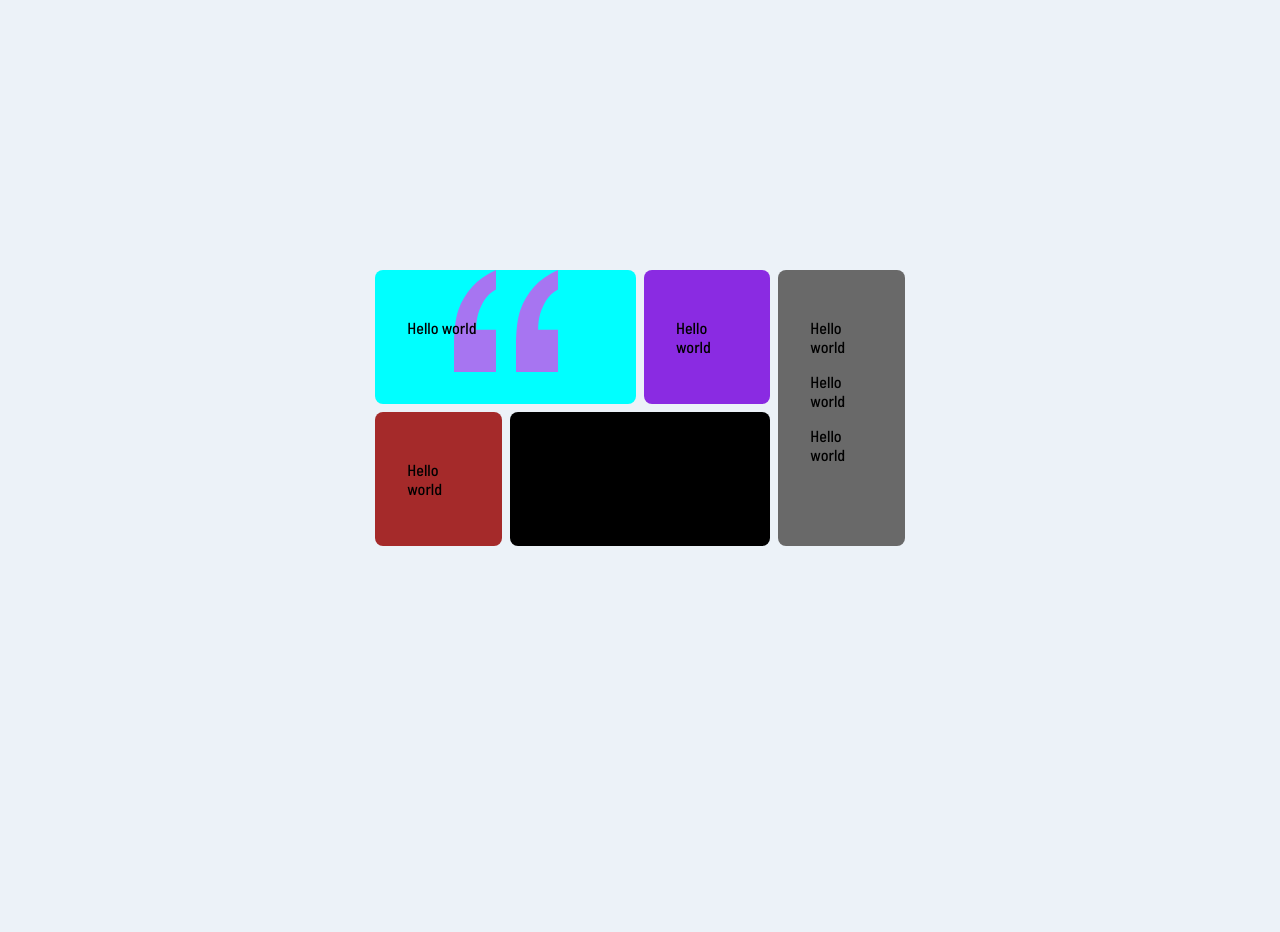
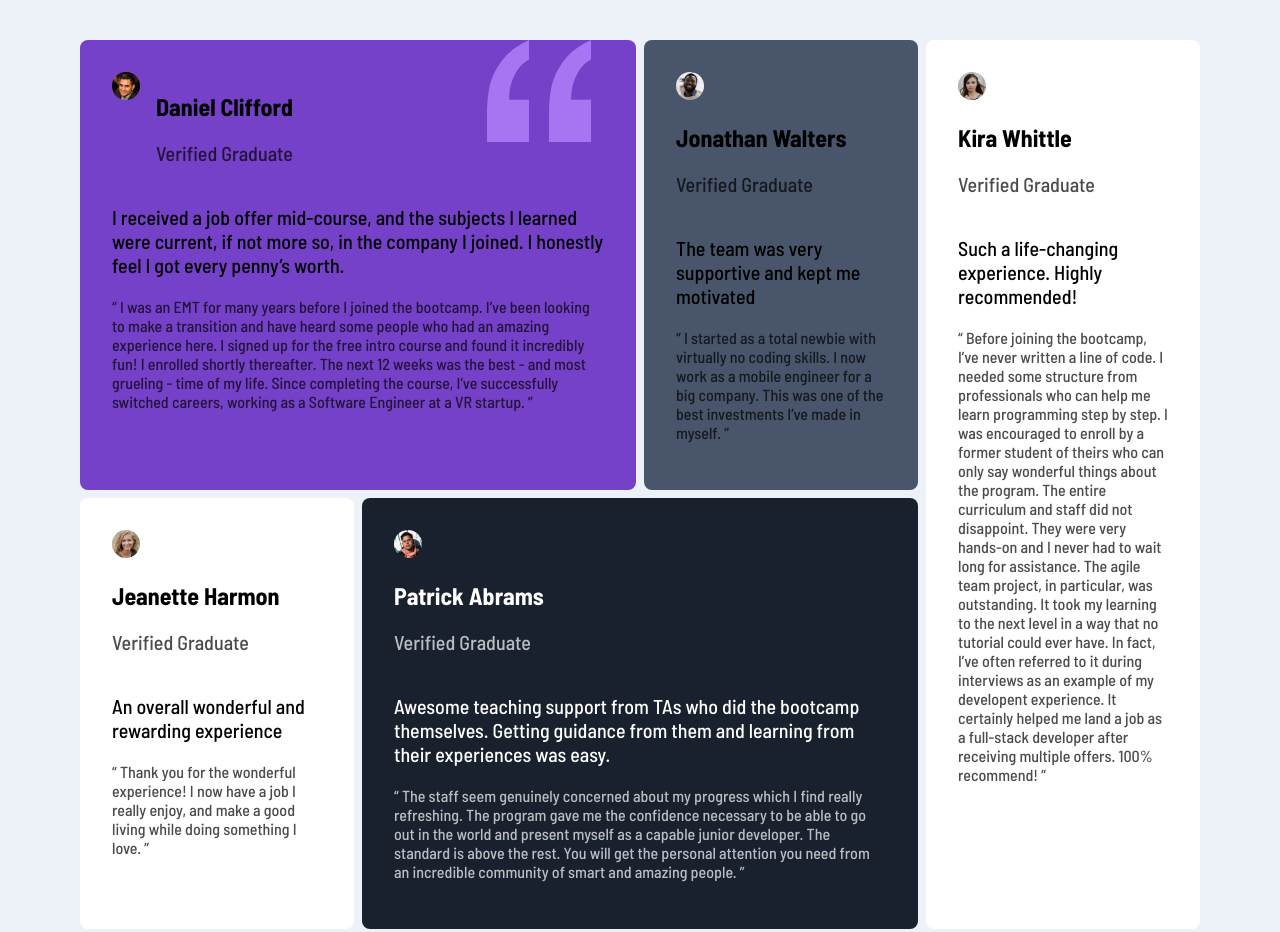
Before and after one commit to GutemaB2015/testimonials-grid-section, a plain HTML site: page index.html in a window 1280 px wide. Before the commit the page ends 816 px from the top, so only its background shows below. Drawn offline with Linux system fonts and the light colour scheme.

Commit message:
Testimonial Data loaded

```diff
--- a/index.html
+++ b/index.html
@@ -13,21 +13,92 @@
       <main>
         <div class="grid-container">
           <div class="testimonials-1">
-            <p>Hello world</p>
+            <div class="flex">
+              <div>
+                <img src="./images/image-daniel.jpg" alt="">
+              </div>
+              <div>
+              <h2 class="name">Daniel Clifford</h2>
+              <p class="position">Verified Graduate</p>
+              </div>
+            </div>
+              <p>
+                I received a job offer mid-course, and the subjects I learned were current, if not more so,
+                in the company I joined. I honestly feel I got every penny’s worth.
+              </p>
+              <p>
+                “ I was an EMT for many years before I joined the bootcamp. I’ve been looking to make a
+                transition and have heard some people who had an amazing experience here. I signed up
+                for the free intro course and found it incredibly fun! I enrolled shortly thereafter.
+                The next 12 weeks was the best - and most grueling - time of my life. Since completing
+                the course, I’ve successfully switched careers, working as a Software Engineer at a VR startup. ”
+              </p>
           </div>
           <div class="testimonials-2">
-            <p>Hello world</p>
+            <img src="./images/image-jonathan.jpg" alt="">
+            <div class="flex">
+              <div>
+              <h2 class="name">Jonathan Walters</h2>
+              <p class="position">Verified Graduate</p>
+              </div>
+            </div>
+              <p>
+                The team was very supportive and kept me motivated
+              </p>
+              <p>
+               “ I started as a total newbie with virtually no coding skills. I now work as a mobile engineer
+        for a big company. This was one of the best investments I’ve made in myself. ”
+              </p>
           </div>
           <div class="testimonials-3">
-            <p>Hello world</p>
+            <img src="./images/image-jeanette.jpg" alt="">
+            <div class="flex">
+              <div>
+              <h2 class="name">Jeanette Harmon</h2>
+              <p class="position">Verified Graduate</p>
+              </div>
+            </div>
+              <p>
+                An overall wonderful and rewarding experience
+              </p>
+              <p>
+                “ Thank you for the wonderful experience! I now have a job I really enjoy, and make a good living
+        while doing something I love. ”
+              </p>
           </div>
           <div class="testimonials-4">
-            <p>Hello world</p>
+            <img src="./images/image-patrick.jpg" alt="">
+            <div class="flex">
+              <div>
+              <h2 class="name">Patrick Abrams</h2>
+              <p class="position">Verified Graduate</p>
+              </div>
+            </div>
+              <p>
+                Awesome teaching support from TAs who did the bootcamp themselves. Getting guidance from them and learning from their experiences was easy.
+              </p>
+              <p>
+                 “ The staff seem genuinely concerned about my progress which I find really refreshing. The program
+                  gave me the confidence necessary to be able to go out in the world and present myself as a capable junior developer. The standard is above the rest. You will get the personal attention you need from an incredible community of smart and amazing people. ”
+              </p>
           </div>
           <div class="testimonials-5">
-            <p>Hello world</p>
-            <p>Hello world</p>
-            <p>Hello world</p>
+            <img src="./images/image-kira.jpg" alt="">
+            <div class="flex">
+              <div>
+              <h2 class="name">Kira Whittle</h2>
+              <p class="position">Verified Graduate</p>
+              </div>
+            </div>
+              <p>
+                Such a life-changing experience. Highly recommended!
+              </p>
+              <p>
+                “ Before joining the bootcamp, I’ve never written a line of code. I needed some structure from
+                professionals who can help me learn programming step by step. I was encouraged to enroll by a former student of theirs who can only say wonderful things about the program. The entire curriculum and staff did not disappoint. They were very hands-on and I never had to wait long for assistance. The agile team project, in particular, was outstanding. It took my learning to the next level in a way that no tutorial
+                could ever have. In fact, I’ve often referred to it during interviews as an example of my developent experience. It certainly helped me land a job as a full-stack developer after receiving multiple offers.
+                100% recommend! ”
+              </p>
           </div>
         </div>
       </main>
--- a/style.css
+++ b/style.css
@@ -36,38 +36,139 @@ body{
 }
 
 .testimonials-1{
-  background-color: aqua;
+  background: hsl(var(--clr-primary-400));
   background-image: url("/images/bg-pattern-quotation.svg");
   background-repeat: no-repeat;
-  background-position: top;
+  background-position: top right 10%;
   grid-column: span 2;
   padding: 2rem;
   border-radius: 0.5rem;
 }
 
+.testimonials-1 img{
+  width: 1.75rem;
+  aspect-ratio: 1;
+  border-radius: 50%;
+}
+
+.testimonial-1 .name {
+  font-size: var(--fs-400);
+  font-weight: var(--fw-400);
+  line-height: 1;
+}
+
+.testimonial-1 .position {
+  font-size: var(--fs-300);
+  opacity: 0.5;
+}
+
 .testimonials-2{
-  background-color:blueviolet;
   padding: 2rem;
   border-radius: 0.5rem;
+  background: hsl(var(--clr-secondary-400));
+}
+
+.testimonials-2 img{
+  width: 1.75rem;
+  aspect-ratio: 1;
+  border-radius: 50%;
+}
+
+.testimonial-2 .name {
+  font-size: var(--fs-400);
+  font-weight: var(--fw-400);
+  line-height: 1;
+}
+
+.testimonial-2 .position {
+  font-size: var(--fs-300);
+  opacity: 0.5;
 }
 
 .testimonials-3{
-  background-color:brown;
+
   padding: 2rem;
   border-radius: 0.5rem;
+  background: hsl(var(--clr-neutral-100));
+}
+
+.testimonials-3 img{
+  width: 1.75rem;
+  aspect-ratio: 1;
+  border-radius: 50%;
+}
+
+.testimonial-3 .name {
+  font-size: var(--fs-400);
+  font-weight: var(--fw-400);
+  line-height: 1;
+}
+
+.testimonial-3 .position {
+  font-size: var(--fs-300);
+  opacity: 0.5;
 }
 
 .testimonials-4{
-  background-color:black;
+  background: hsl(var(--clr-secondary-500));
   grid-column: span 2;
   padding: 2rem;
   border-radius: 0.5rem;
+  color: white;
+}
+
+.testimonials-4 img{
+  width: 1.75rem;
+  aspect-ratio: 1;
+  border-radius: 50%;
+}
+
+.testimonial-4 .name {
+  font-size: var(--fs-400);
+  font-weight: var(--fw-400);
+  line-height: 1;
+}
+
+.testimonial-4 .position {
+  font-size: var(--fs-300);
+  opacity: 0.5;
 }
 
 .testimonials-5{
-  background-color:dimgrey;
+  background: hsl(var(--clr-neutral-100));
   grid-column-start: 4;
   padding: 2rem;
   border-radius: 0.5rem;
   grid-row: 1/3;
   }
+
+  .testimonials-5 img{
+  width: 1.75rem;
+  aspect-ratio: 1;
+  border-radius: 50%;
+}
+
+.testimonial-5 .name {
+  font-size: var(--fs-400);
+  font-weight: var(--fw-400);
+  line-height: 1;
+}
+
+.testimonial-5 .position {
+  font-size: var(--fs-300);
+  opacity: 0.5;
+}
+
+p:first-of-type {
+  font-size: var(--fs-500);
+  line-height: 1.2;
+}
+
+p:last-of-type {
+  opacity: 0.7;
+}
+
+.flex {
+  display: flex;
+  gap: var(--gap, 1rem);
+}
```
